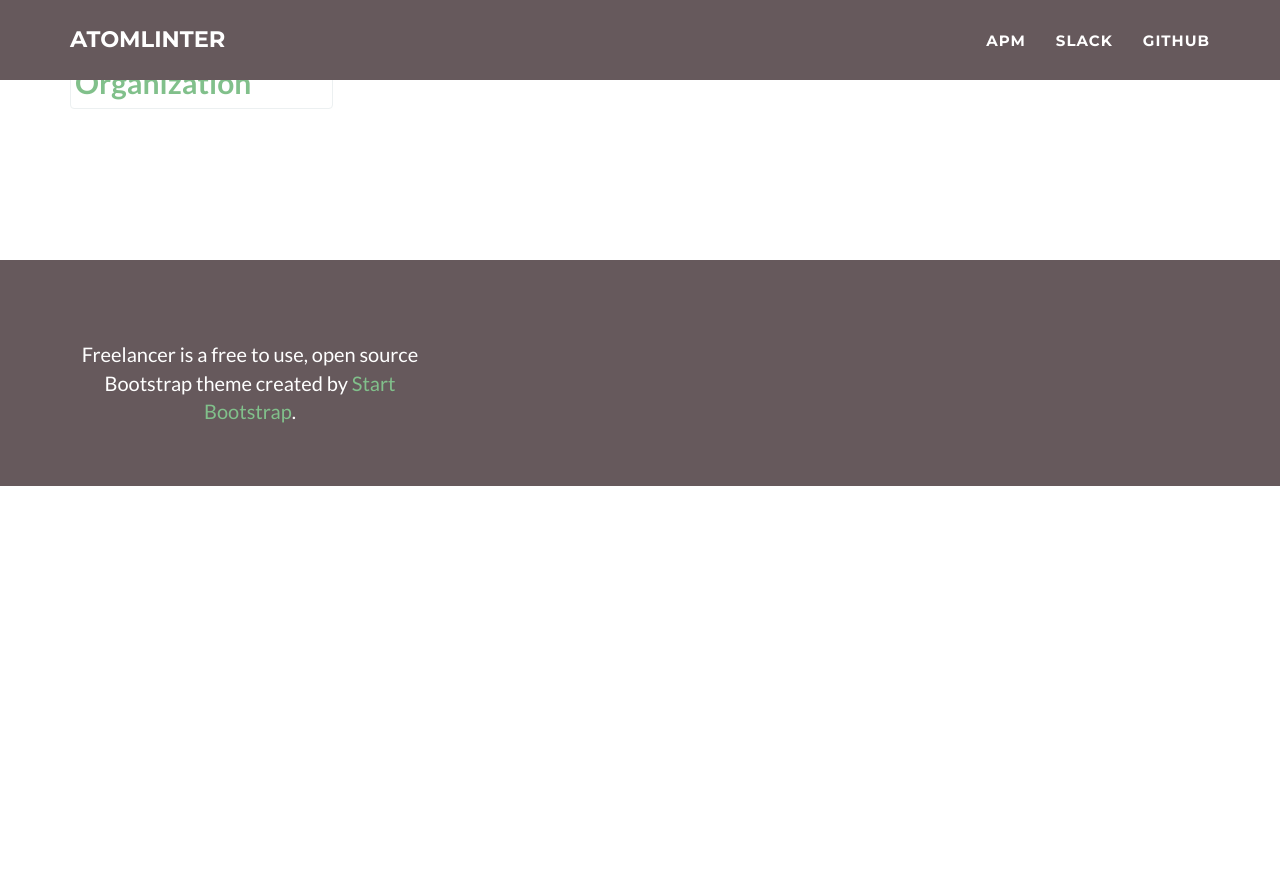
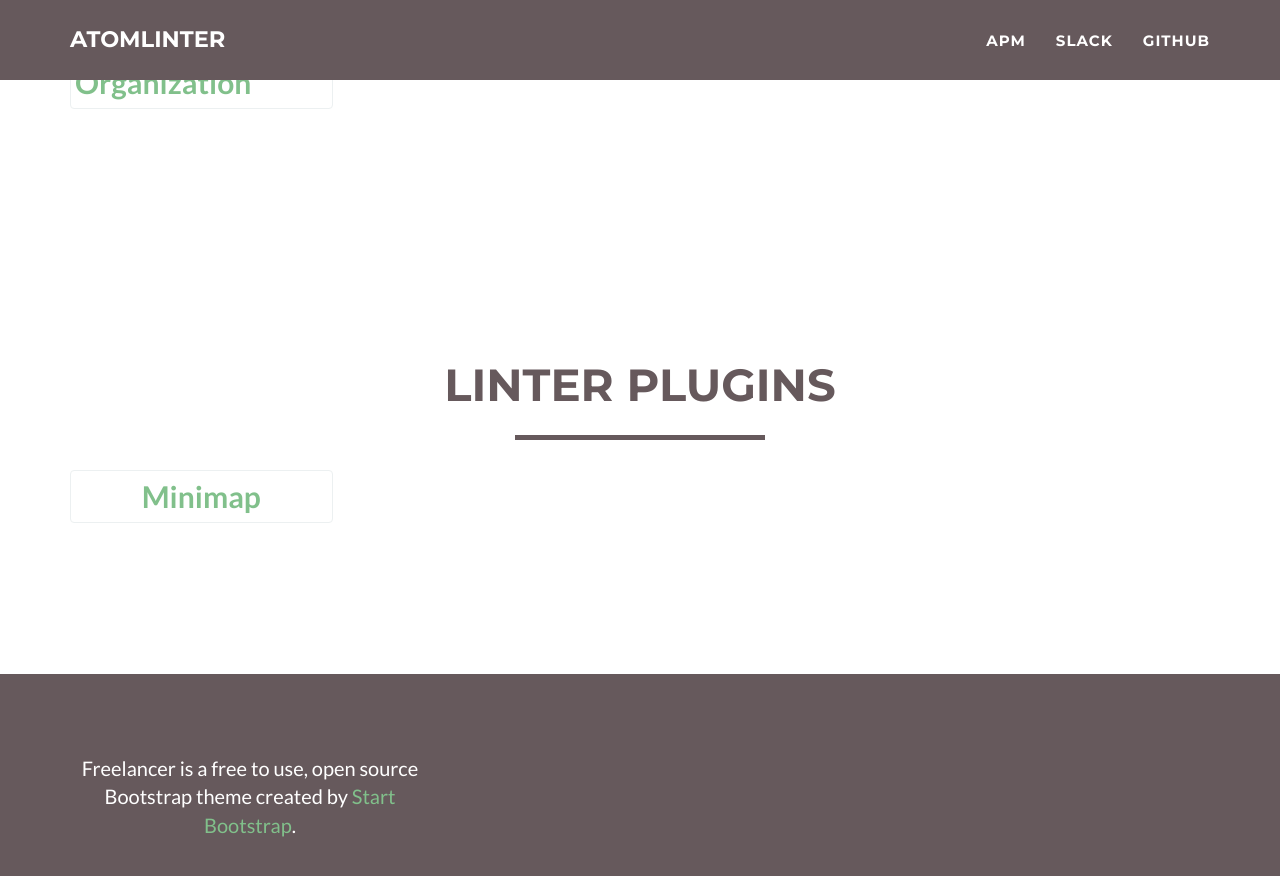
Before and after one commit to AtomLinter/atomlinter.github.io, a Jekyll site: the page built from index.html, in a window 1280 px wide and 900 px high, scrolled down 2928 px. Shown: the top 876 px of the window. Built offline with Jekyll 4.4.1, drawn with Linux system fonts in a browser that asks for light colours; before the commit the page ends 3414 px from its top, so only the background shows below that.

Commit message:
Added a section for Linter plugins, with the minimap plugin.

```diff
--- a/_config.yml
+++ b/_config.yml
@@ -354,7 +354,16 @@ linters:
         packages:
           - title: linter-flint
             url: https://atom.io/packages/linter-flint
-
+  - plugin:
+    title: Linter Plugins
+    plural: Plugins
+    modal: plugin
+    types:
+      - title: Minimap
+        modal: Minimap
+        packages:
+          - title: minimap-linter
+            url: https://atom.io/packages/minimap-linter
 
 # Credits content
 credits: 'Freelancer is a free to use, open source Bootstrap theme created by <a href="http://startbootstrap.com">Start Bootstrap</a>.'
```
